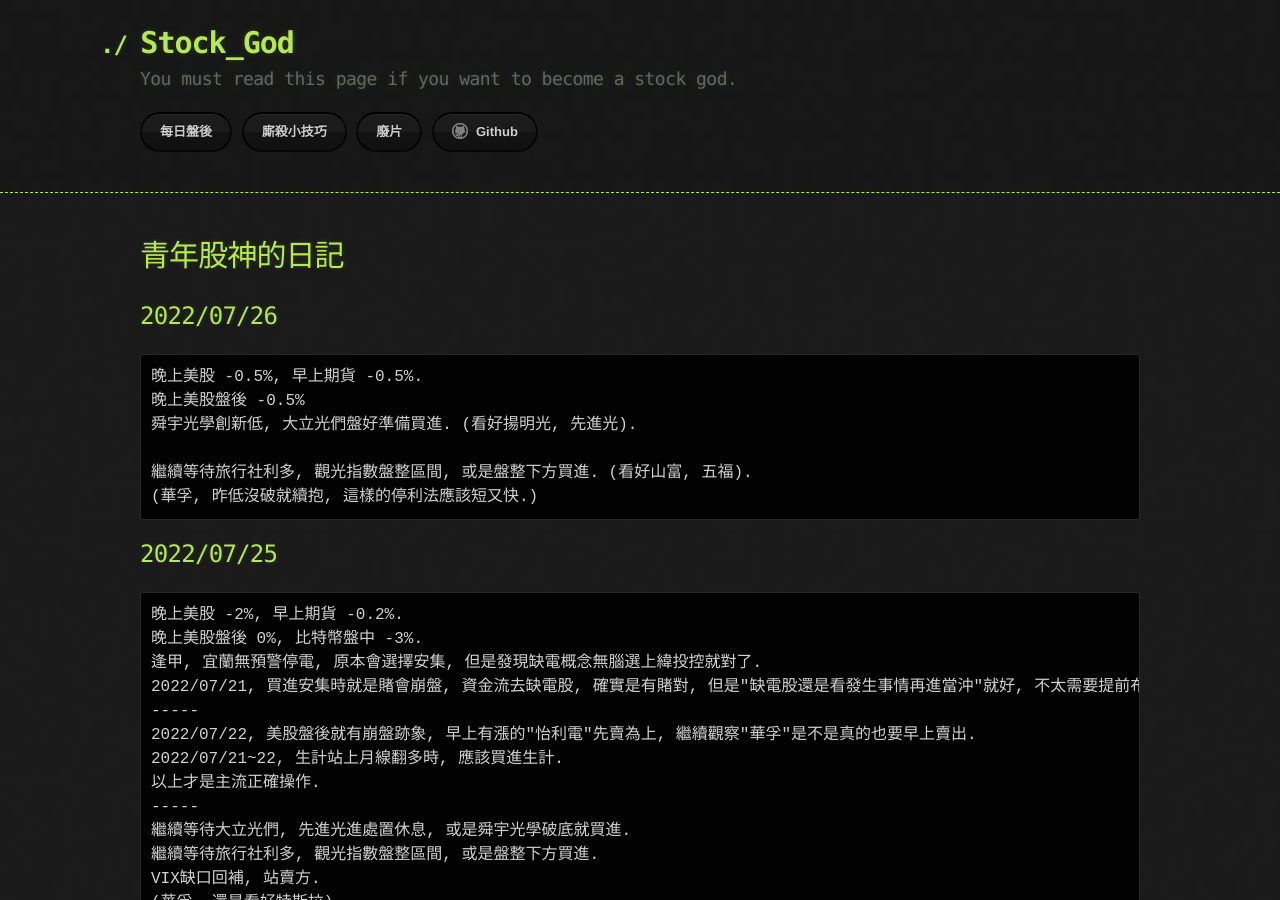
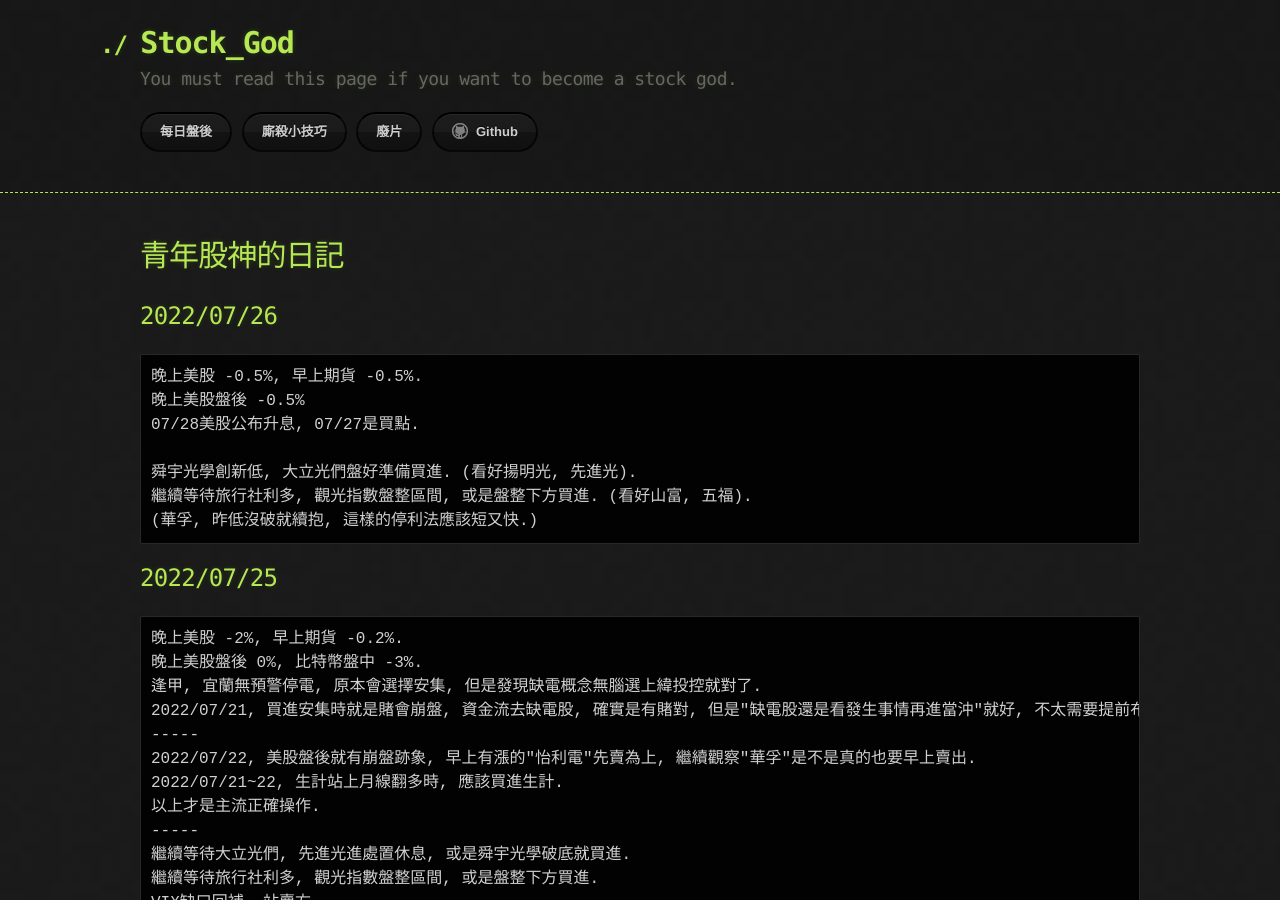
Before and after one commit to lepg5487/Stock_God, a Jekyll site: the page built from index.md, in a window 1280 px wide and 900 px high. Built offline with Jekyll 4.4.1, drawn with Linux system fonts in a browser that asks for light colours; our own code applies the rules of GitHub Pages for plain Markdown files.

Commit message:
Update index.md

````diff
--- a/index.md
+++ b/index.md
@@ -7,8 +7,9 @@ layout: testlayouts
 ```
 晚上美股 -0.5%, 早上期貨 -0.5%.
 晚上美股盤後 -0.5%
+07/28美股公布升息, 07/27是買點.
+
 舜宇光學創新低, 大立光們盤好準備買進. (看好揚明光, 先進光).
-
 繼續等待旅行社利多, 觀光指數盤整區間, 或是盤整下方買進. (看好山富, 五福).
 (華孚, 昨低沒破就續抱, 這樣的停利法應該短又快.)
 ```
````
